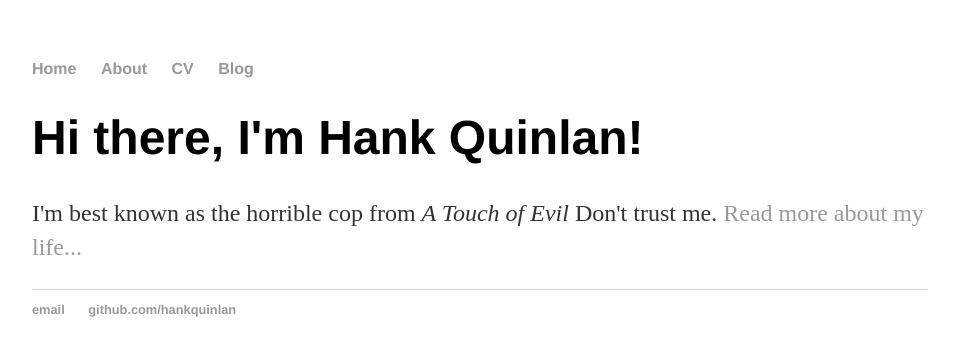
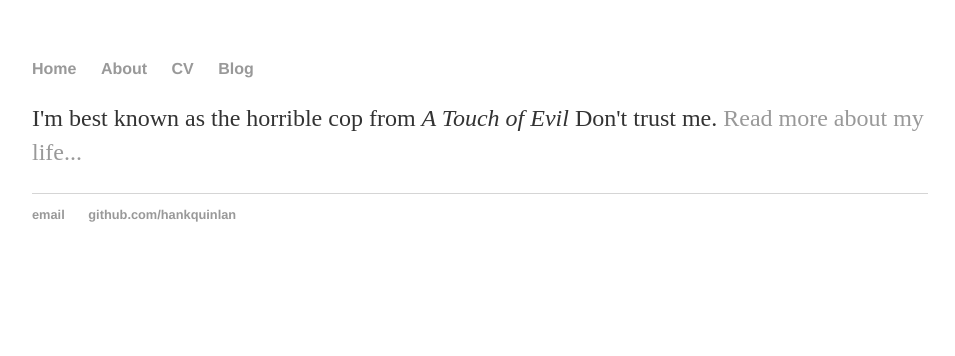
Before and after one commit to anffl0101/github, a Jekyll site: the page built from index.html, in a window 1280 px wide. Shown: the top 356 px of the page, without its empty margins (160-1115 px from the left). Built offline with Jekyll 4.4.1, drawn with Linux system fonts in a browser that asks for light colours.

Commit message:
Update index.html

```diff
--- a/index.html
+++ b/index.html
@@ -3,6 +3,6 @@ layout: default
 title: Hank Quinlan, Horrible Cop
 ---
 <div class="blurb">
-	<h1>Hi there, I'm Hank Quinlan!</h1>
+	<h1dwjwjjw!</h1>
 	<p>I'm best known as the horrible cop from <em>A Touch of Evil</em> Don't trust me. <a href="/about">Read more about my life...</a></p>
 </div><!-- /.blurb -->
```
